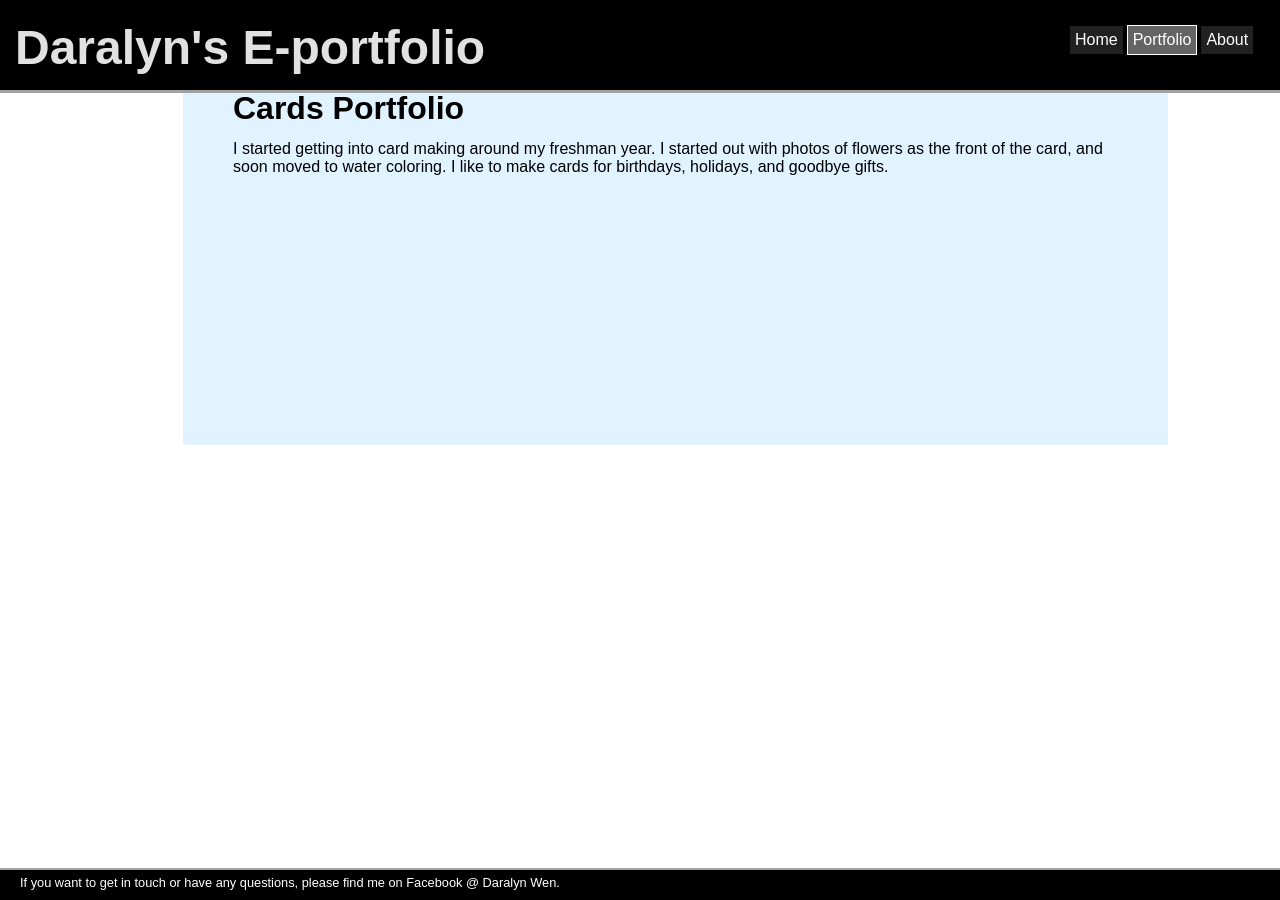
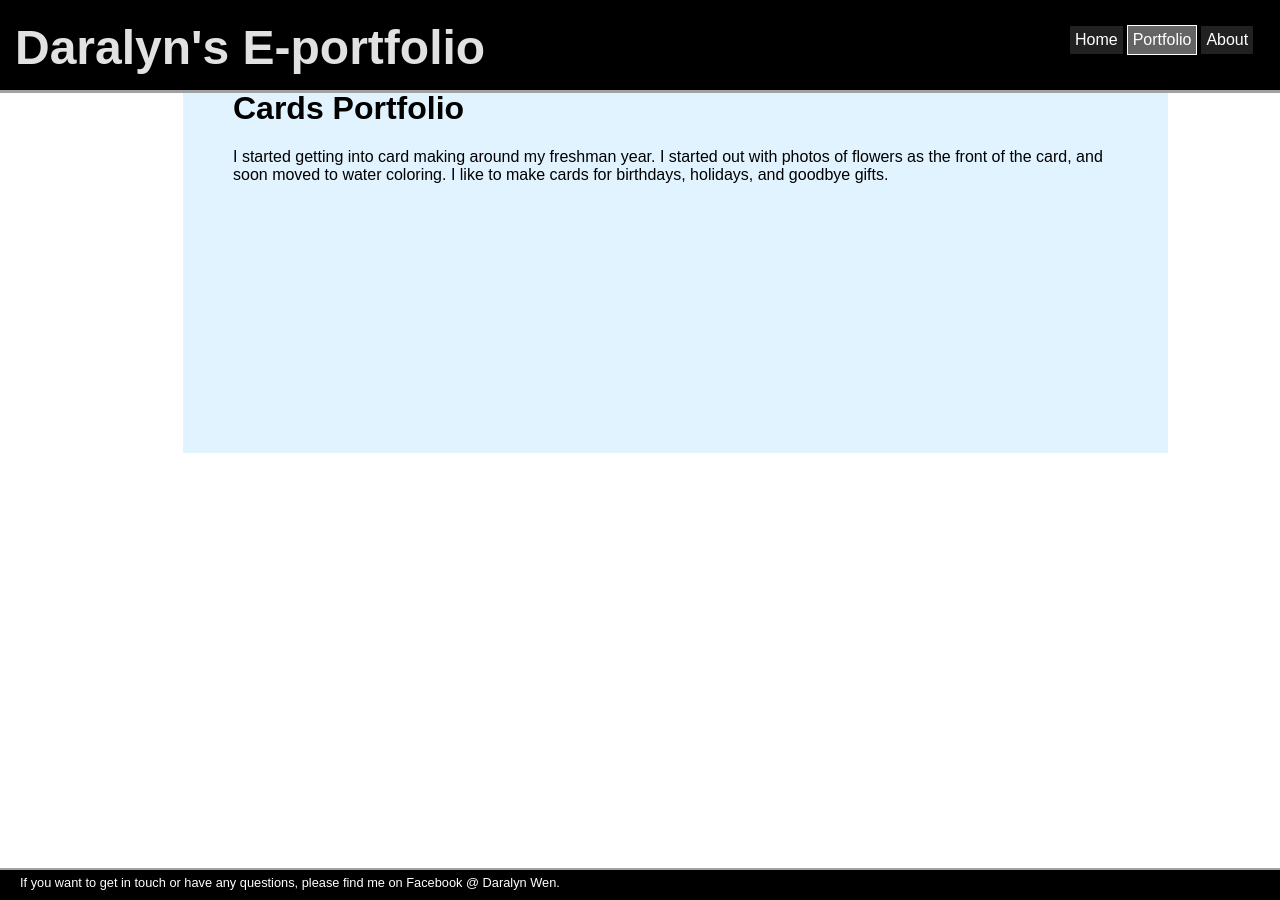
Before and after one commit to daralyn/daralyn.github.io, a Jekyll site: the page built from portfolio/cards/index.html, in a window 1280 px wide. Built offline with Jekyll 4.4.1, drawn with Linux system fonts in a browser that asks for light colours.

Commit message:
Update portfolio.css

```diff
--- a/css/portfolio.css
+++ b/css/portfolio.css
@@ -94,7 +94,7 @@ a{
 
 p {
 	font-family: 'Arial', 'Sans-Serif';
-	margin-top: -8px;
+	margin-top: 0px;
 }
 
 /*specific to portfolio pages only*/
```
